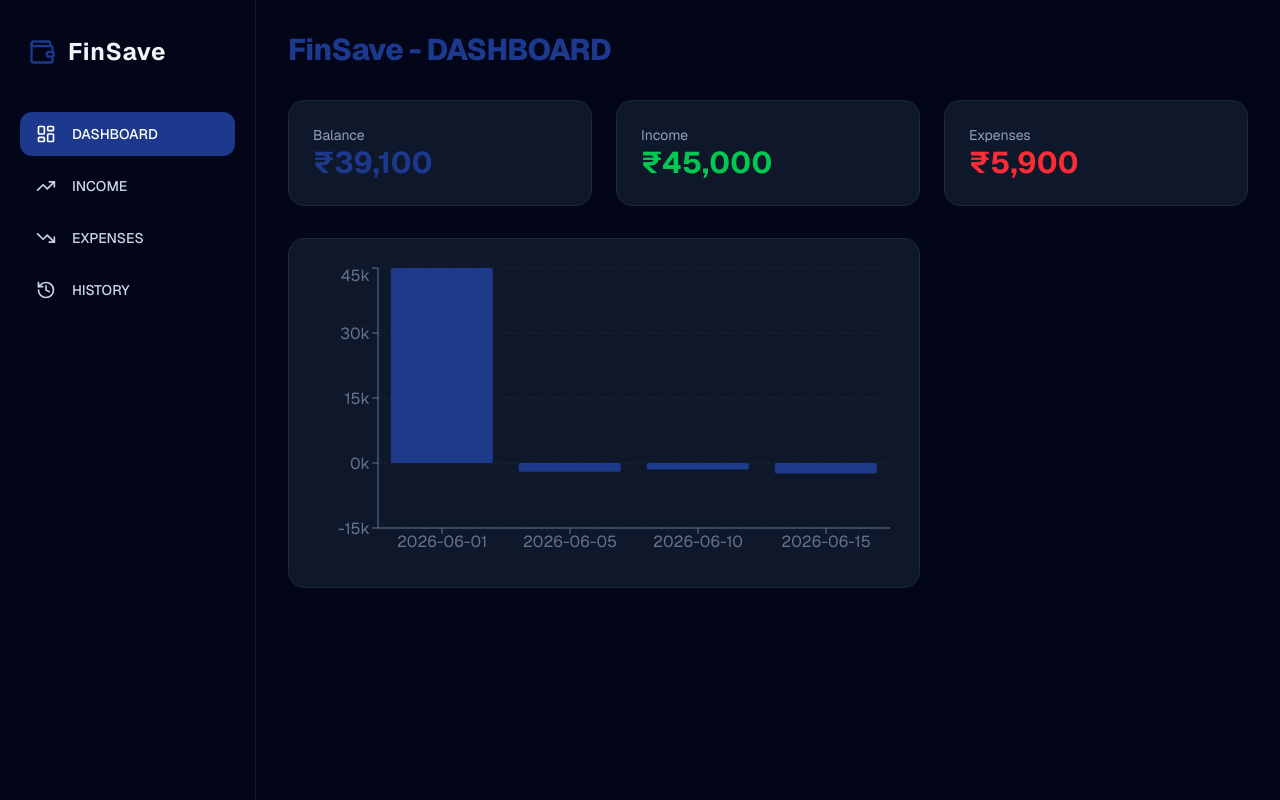
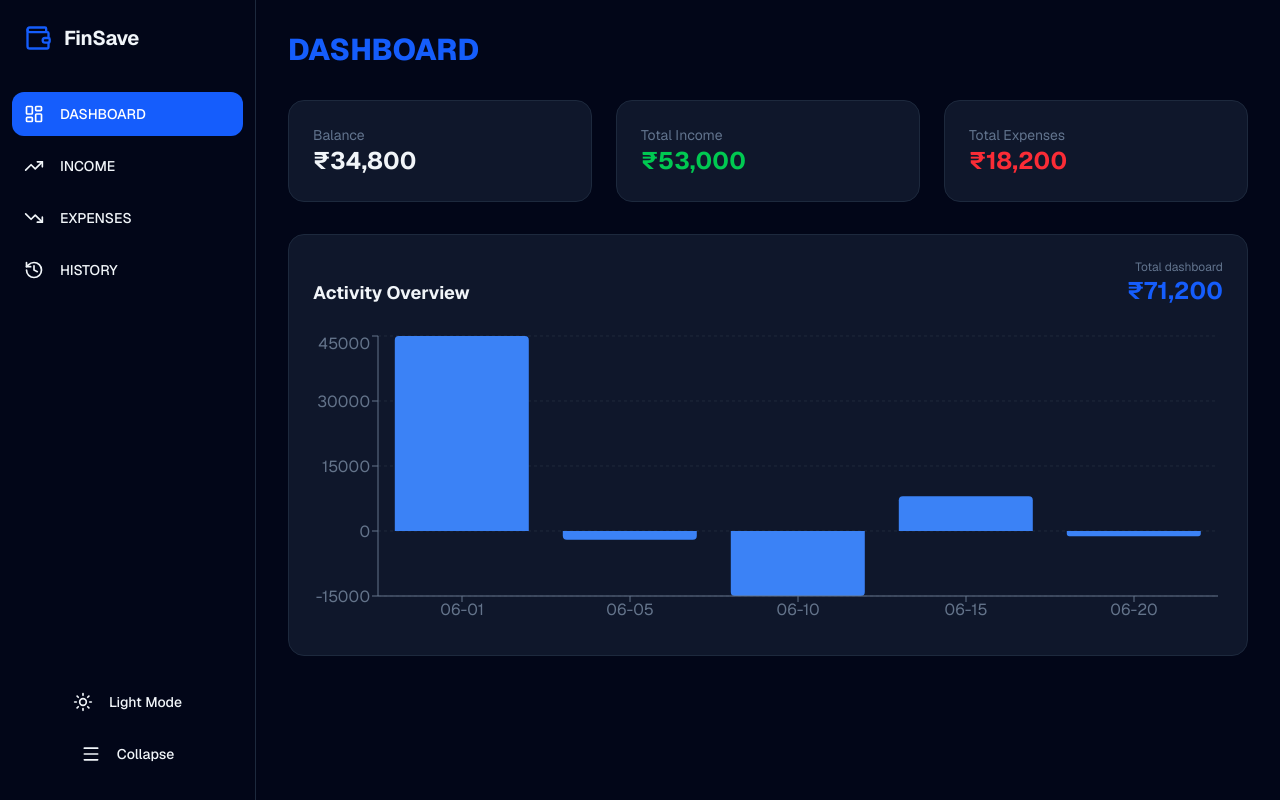
Before and after one commit to jaswanthr-dev/finsave-tracker, a Next.js app: page / in a window 1280 px wide. Built offline with nearby package versions, Linux system fonts and the light colour scheme.

Commit message:
feat: implement dark mode, collapse sidebar, and interactive charts

```diff
--- a/app/page.tsx
+++ b/app/page.tsx
@@ -12,104 +12,110 @@ interface Transaction {
   category: string;
 }
 
-const INCOME_CATEGORIES = ['Salary', 'Freelance', 'Trading', 'Investments', 'Business', 'Other'];
-const EXPENSE_CATEGORIES = ['Food', 'Housing', 'Transport', 'Shopping', 'Entertainment', 'Health', 'Utilities', 'General'];
-
 const INITIAL_DATA: Transaction[] = [
-  { id: 1, date: '2026-06-01', desc: 'Tech Corp Salary', amount: 45000, type: 'Income', category: 'Salary' },
-  { id: 2, date: '2026-06-05', desc: 'Groceries', amount: -2000, type: 'Expense', category: 'Food' },
-  { id: 3, date: '2026-06-10', desc: 'Transport', amount: -1500, type: 'Expense', category: 'Transport' },
-  { id: 4, date: '2026-06-15', desc: 'Utilities', amount: -2400, type: 'Expense', category: 'Utilities' }
+  { id: 1, date: '06-01', desc: 'Salary', amount: 45000, type: 'Income', category: 'Salary' },
+  { id: 2, date: '06-05', desc: 'Groceries', amount: -2000, type: 'Expense', category: 'Food' },
+  { id: 3, date: '06-10', desc: 'Rent', amount: -15000, type: 'Expense', category: 'Housing' },
+  { id: 4, date: '06-15', desc: 'Freelance', amount: 8000, type: 'Income', category: 'Freelance' },
+  { id: 5, date: '06-20', desc: 'Dining', amount: -1200, type: 'Expense', category: 'Food' }
 ];
 
 export default function FinSaveDashboard() {
   const [isMounted, setIsMounted] = useState<boolean>(false);
   const [isSidebarOpen, setIsSidebarOpen] = useState<boolean>(true);
+  const [isDarkMode, setIsDarkMode] = useState<boolean>(true);
   const [activePage, setActivePage] = useState<string>('DASHBOARD');
-
   const [transactions, setTransactions] = useState<Transaction[]>(INITIAL_DATA);
-  const [formData, setFormData] = useState({ date: '2026-06-27', desc: '', amount: '', type: 'Income', category: 'Salary' });
 
   useEffect(() => { setIsMounted(true); }, []);
 
   const stats = useMemo(() => {
-    const balance = transactions.reduce((acc: number, t: Transaction) => acc + t.amount, 0);
-    const income = transactions.filter((t: Transaction) => t.amount > 0).reduce((acc, t) => acc + t.amount, 0);
-    const expense = transactions.filter((t: Transaction) => t.amount < 0).reduce((acc, t) => acc + Math.abs(t.amount), 0);
+    const balance = transactions.reduce((acc, t) => acc + t.amount, 0);
+    const income = transactions.filter((t) => t.amount > 0).reduce((acc, t) => acc + t.amount, 0);
+    const expense = transactions.filter((t) => t.amount < 0).reduce((acc, t) => acc + Math.abs(t.amount), 0);
     return { balance, income, expense };
   }, [transactions]);
 
-  const addTransaction = () => {
-    if (!formData.desc || !formData.amount) return;
-    const newTx: Transaction = {
-      id: Date.now(),
-      date: formData.date,
-      desc: formData.desc,
-      category: formData.category,
-      type: formData.type,
-      amount: formData.type === 'Expense' ? -Math.abs(Number(formData.amount)) : Math.abs(Number(formData.amount))
-    };
-    setTransactions((prev) => [...prev, newTx]);
-    setFormData((prev) => ({ ...prev, desc: '', amount: '' }));
-  };
-
-  const filtered = transactions.filter((t: Transaction) =>
+  const filtered = transactions.filter((t) =>
     activePage === 'DASHBOARD' || activePage === 'HISTORY' ? true :
     (activePage === 'INCOME' ? t.type === 'Income' : t.type === 'Expense')
   );
 
+  const totalFiltered = filtered.reduce((acc, t) => acc + Math.abs(t.amount), 0);
+
   if (!isMounted) return null;
 
   return (
-    <div className="flex min-h-screen bg-slate-950 text-slate-100 font-sans">
-      <aside className={`border-r border-slate-800/60 py-6 flex flex-col transition-all duration-300 ${isSidebarOpen ? 'w-64 px-5' : 'w-20 px-3'} bg-slate-950`}>
-        <div className={`flex items-center gap-3 mb-10 overflow-hidden h-10 mt-2 ${isSidebarOpen ? 'px-2' : 'justify-center'}`}>
-          {/* Changed color to a subtle Dark Blue */}
-          <Wallet size={28} className="shrink-0 text-blue-900" />
-          {isSidebarOpen && <h1 className="text-2xl font-bold text-slate-100 tracking-wide whitespace-nowrap">FinSave</h1>}
+    <div className={`flex min-h-screen font-sans transition-colors duration-300 ${isDarkMode ? 'bg-slate-950 text-slate-100' : 'bg-slate-50 text-slate-900'}`}>
+      {/* Sidebar */}
+      <aside className={`border-r transition-all duration-300 flex flex-col py-6 ${isSidebarOpen ? 'w-64' : 'w-20'} ${isDarkMode ? 'border-slate-800 bg-slate-950' : 'border-slate-200 bg-white'}`}>
+        <div className={`flex items-center gap-3 mb-10 overflow-hidden ${isSidebarOpen ? 'px-6' : 'justify-center'}`}>
+          <Wallet size={28} className="shrink-0 text-blue-600" />
+          {isSidebarOpen && <h1 className="text-xl font-bold tracking-tight">FinSave</h1>}
         </div>
 
-        <nav className="space-y-2">
+        <nav className="flex-1 space-y-2 px-3">
           {[ {name: 'DASHBOARD', icon: LayoutDashboard}, {name: 'INCOME', icon: TrendingUp}, {name: 'EXPENSES', icon: TrendingDown}, {name: 'HISTORY', icon: History} ].map((item) => (
-            <button key={item.name} onClick={() => setActivePage(item.name)} className={`w-full flex items-center py-3 rounded-xl transition ${isSidebarOpen ? 'justify-start px-4' : 'justify-center'} ${activePage === item.name ? 'bg-blue-900 text-white' : 'text-slate-300 hover:bg-slate-800'}`}>
+            <button key={item.name} onClick={() => setActivePage(item.name)}
+              className={`w-full flex items-center p-3 rounded-xl transition ${isSidebarOpen ? 'justify-start' : 'justify-center'} ${activePage === item.name ? 'bg-blue-600 text-white' : 'hover:bg-slate-200/10'}`}>
               <item.icon size={20} className="shrink-0" />
-              {isSidebarOpen && <span className="ml-4 font-medium text-sm whitespace-nowrap">{item.name}</span>}
+              {isSidebarOpen && <span className="ml-4 font-medium text-sm">{item.name}</span>}
             </button>
           ))}
         </nav>
+
+        {/* Footer Controls */}
+        <div className="px-3 space-y-2">
+            <button onClick={() => setIsDarkMode(!isDarkMode)} className="w-full flex items-center p-3 rounded-xl hover:bg-slate-200/10 transition justify-center">
+                {isDarkMode ? <Sun size={20} /> : <Moon size={20} />}
+                {isSidebarOpen && <span className="ml-4 text-sm font-medium">{isDarkMode ? 'Light Mode' : 'Dark Mode'}</span>}
+            </button>
+            <button onClick={() => setIsSidebarOpen(!isSidebarOpen)} className="w-full flex items-center p-3 rounded-xl hover:bg-slate-200/10 transition justify-center">
+                <Menu size={20} />
+                {isSidebarOpen && <span className="ml-4 text-sm font-medium">Collapse</span>}
+            </button>
+        </div>
       </aside>
 
+      {/* Main Content */}
       <main className="flex-1 p-8 overflow-y-auto">
-        {/* Title now uses blue-900 */}
-        <h2 className="text-3xl font-extrabold text-blue-900 mb-8 tracking-tight">FinSave - {activePage}</h2>
+        <h2 className="text-3xl font-extrabold text-blue-600 mb-8">{activePage}</h2>
 
+        {/* Stats Grid */}
         <div className="grid grid-cols-1 md:grid-cols-3 gap-6 mb-8">
-          {activePage === 'DASHBOARD' && (
-            <>
-              <div className="p-6 rounded-2xl bg-[#0f172a] border border-slate-800"><p className="text-slate-400 text-sm">Balance</p><h3 className="text-3xl font-bold text-blue-900">₹{stats.balance.toLocaleString('en-IN')}</h3></div>
-              <div className="p-6 rounded-2xl bg-[#0f172a] border border-slate-800"><p className="text-slate-400 text-sm">Income</p><h3 className="text-3xl font-bold text-green-500">₹{stats.income.toLocaleString('en-IN')}</h3></div>
-              <div className="p-6 rounded-2xl bg-[#0f172a] border border-slate-800"><p className="text-slate-400 text-sm">Expenses</p><h3 className="text-3xl font-bold text-red-500">₹{stats.expense.toLocaleString('en-IN')}</h3></div>
-            </>
-          )}
+            <div className={`p-6 rounded-2xl border ${isDarkMode ? 'bg-slate-900 border-slate-800' : 'bg-white border-slate-200 shadow-sm'}`}>
+                <p className="text-slate-500 text-sm">Balance</p>
+                <h3 className="text-2xl font-bold">₹{stats.balance.toLocaleString('en-IN')}</h3>
+            </div>
+            <div className={`p-6 rounded-2xl border ${isDarkMode ? 'bg-slate-900 border-slate-800' : 'bg-white border-slate-200 shadow-sm'}`}>
+                <p className="text-slate-500 text-sm">Total Income</p>
+                <h3 className="text-2xl font-bold text-green-500">₹{stats.income.toLocaleString('en-IN')}</h3>
+            </div>
+            <div className={`p-6 rounded-2xl border ${isDarkMode ? 'bg-slate-900 border-slate-800' : 'bg-white border-slate-200 shadow-sm'}`}>
+                <p className="text-slate-500 text-sm">Total Expenses</p>
+                <h3 className="text-2xl font-bold text-red-500">₹{stats.expense.toLocaleString('en-IN')}</h3>
+            </div>
         </div>
 
-        <div className="grid grid-cols-1 lg:grid-cols-3 gap-6">
-          <div className="lg:col-span-2 p-6 rounded-2xl bg-[#0f172a] border border-slate-800">
+        {/* Graph Section */}
+        <div className={`p-6 rounded-2xl border ${isDarkMode ? 'bg-slate-900 border-slate-800' : 'bg-white border-slate-200'}`}>
+            <div className="flex justify-between items-end mb-6">
+                <h3 className="font-bold text-lg">Activity Overview</h3>
+                <div className="text-right">
+                    <p className="text-xs text-slate-500">Total {activePage.toLowerCase()}</p>
+                    <p className="text-2xl font-bold text-blue-600">₹{totalFiltered.toLocaleString('en-IN')}</p>
+                </div>
+            </div>
             <ResponsiveContainer width="100%" height={300}>
               <BarChart data={filtered}>
-                <CartesianGrid strokeDasharray="3 3" stroke="#1e293b" vertical={false} />
-                <XAxis dataKey="date" stroke="#64748b" />
-                <YAxis stroke="#64748b" tickFormatter={(val: any) => `${val / 1000}k`} />
-                <Tooltip
-                  formatter={(value: any) => `₹${Number(value).toLocaleString('en-IN')}`}
-                  contentStyle={{ backgroundColor: '#020617', borderColor: '#1e293b' }}
-                />
-                {/* Bar color updated to match the new dark blue theme */}
-                <Bar dataKey="amount" fill="#1e3a8a" radius={[2, 2, 2, 2]} />
+                <CartesianGrid strokeDasharray="3 3" stroke={isDarkMode ? '#1e293b' : '#e2e8f0'} vertical={false} />
+                <XAxis dataKey="date" stroke={isDarkMode ? '#64748b' : '#94a3b8'} />
+                <YAxis stroke={isDarkMode ? '#64748b' : '#94a3b8'} />
+                <Tooltip contentStyle={{ backgroundColor: isDarkMode ? '#0f172a' : '#fff', borderColor: '#3b82f6' }} />
+                <Bar dataKey="amount" fill="#3b82f6" radius={[4, 4, 0, 0]} />
               </BarChart>
             </ResponsiveContainer>
           </div>
-        </div>
       </main>
     </div>
   );
```
